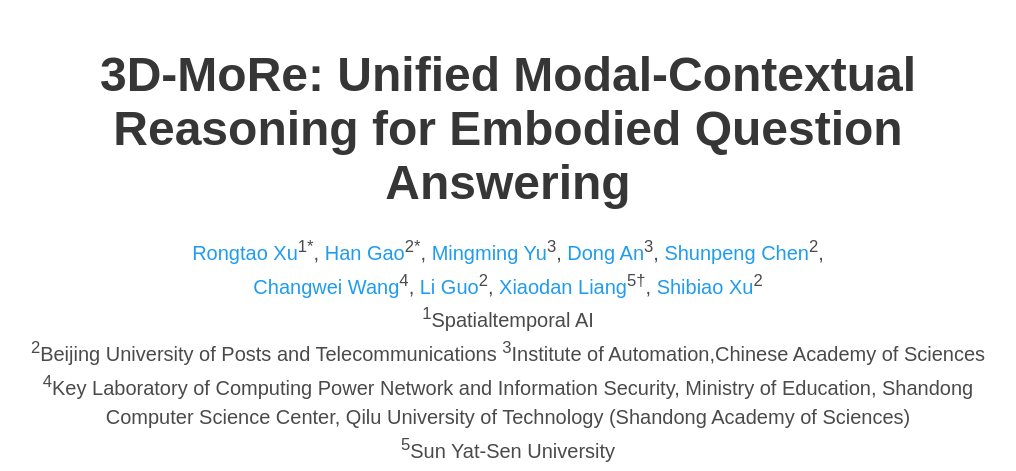
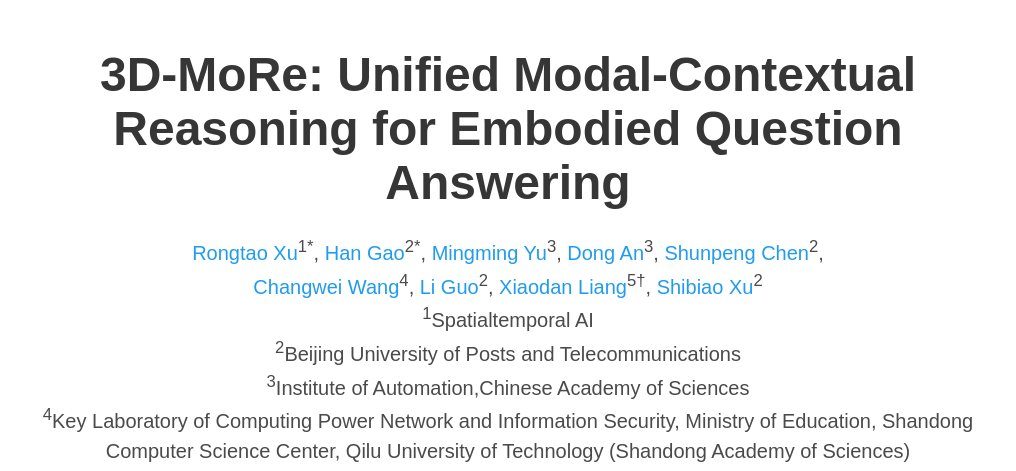
Before and after one commit to 3D-MoRe/3D-MoRe.github.io, a plain HTML site: page index.html in a window 1280 px wide. Shown: the top 471 px of the page, without its empty margins (132-1148 px from the left). Drawn offline with nearby package versions, Linux system fonts and the light colour scheme; some icons are missing; a web font is replaced by a local one.

Commit message:
add <br>

```diff
--- a/index.html
+++ b/index.html
@@ -80,9 +80,9 @@
 
           <div class="is-size-5 publication-authors">
             <span class="author-block"><sup>1</sup>Spatialtemporal AI</span><br>
-            <span class="author-block"><sup>2</sup>Beijing University of Posts and Telecommunications</span>
-            <span class="author-block"><sup>3</sup>Institute of Automation,Chinese Academy of Sciences</span>
-            <span class="author-block"><sup>4</sup>Key Laboratory of Computing Power Network and Information Security, Ministry of Education, Shandong Computer Science Center, Qilu University of Technology (Shandong Academy of Sciences)</span>
+            <span class="author-block"><sup>2</sup>Beijing University of Posts and Telecommunications</span><br>
+            <span class="author-block"><sup>3</sup>Institute of Automation,Chinese Academy of Sciences</span><br>
+            <span class="author-block"><sup>4</sup>Key Laboratory of Computing Power Network and Information Security, Ministry of Education, Shandong Computer Science Center, Qilu University of Technology (Shandong Academy of Sciences)</span><br>
             <span class="author-block"><sup>5</sup>Sun Yat-Sen University</span>
           </div>
 
```
